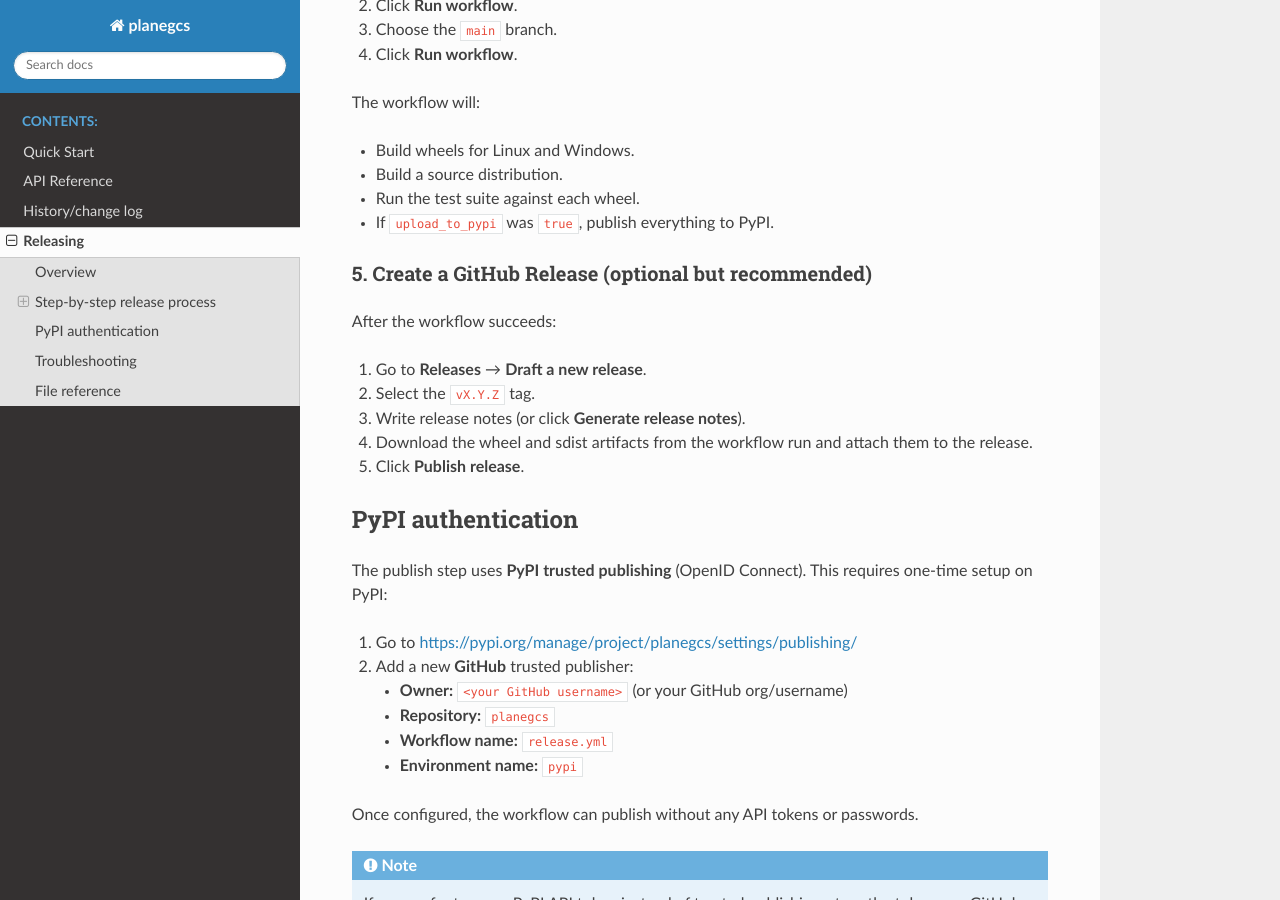
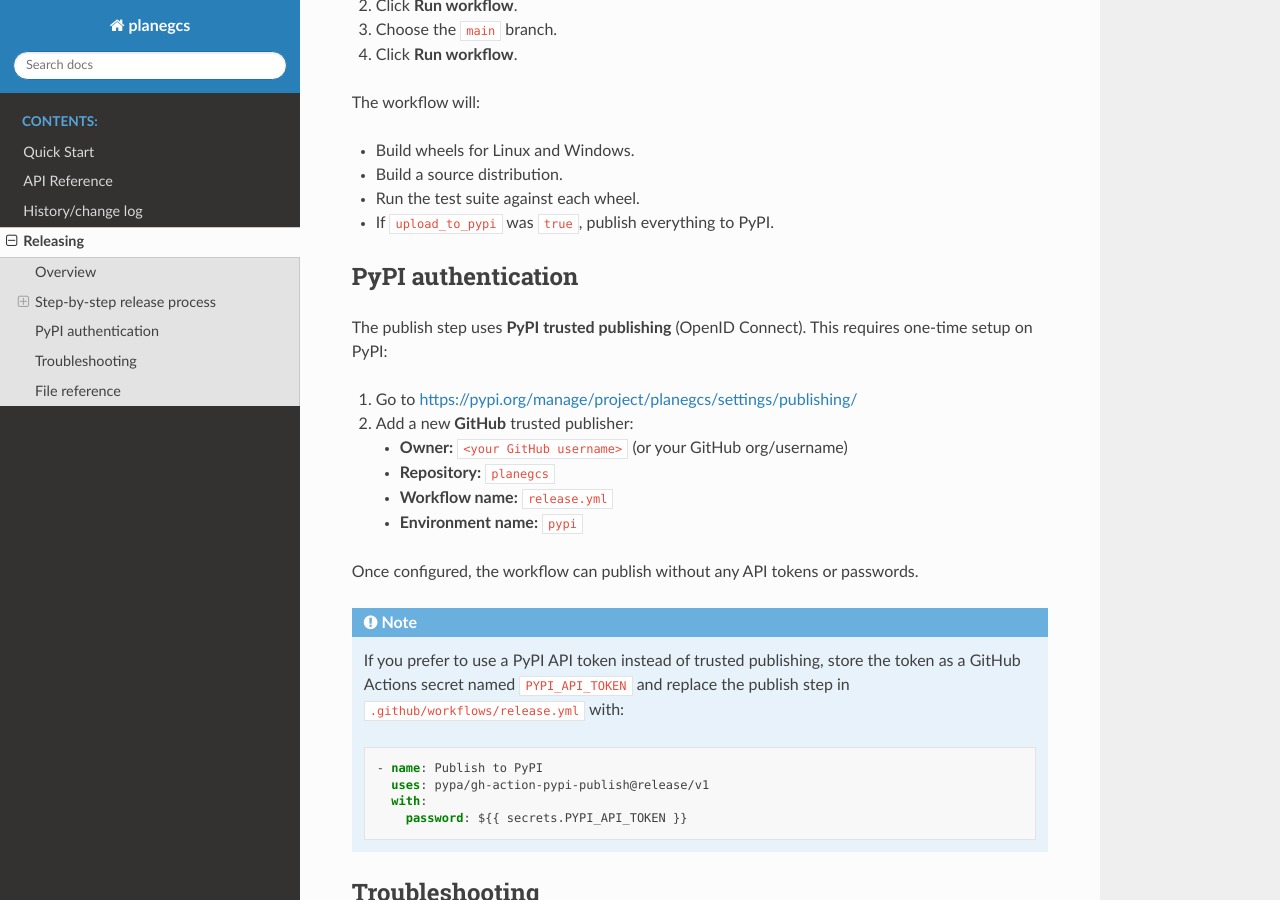
Before and after one commit to spookylukey/planegcs, a Sphinx documentation site: the page built from docs/releasing.rst, in a window 1280 px wide and 900 px high, scrolled down 1143 px. Built offline with Sphinx 7.4.7 and the Read the Docs theme 3.1.0, drawn with Linux system fonts in a browser that asks for light colours.

Commit message:
Remove docs about GitHub Release

```diff
--- a/docs/releasing.rst
+++ b/docs/releasing.rst
@@ -62,17 +62,6 @@
 * Run the test suite against each wheel.
 * If ``upload_to_pypi`` was ``true``, publish everything to PyPI.
 
-5. Create a GitHub Release (optional but recommended)
-~~~~~~~~~~~~~~~~~~~~~~~~~~~~~~~~~~~~~~~~~~~~~~~~~~~~~
-
-After the workflow succeeds:
-
-1. Go to **Releases** → **Draft a new release**.
-2. Select the ``vX.Y.Z`` tag.
-3. Write release notes (or click **Generate release notes**).
-4. Download the wheel and sdist artifacts from the workflow run and attach
-   them to the release.
-5. Click **Publish release**.
 
 PyPI authentication
 -------------------
```
